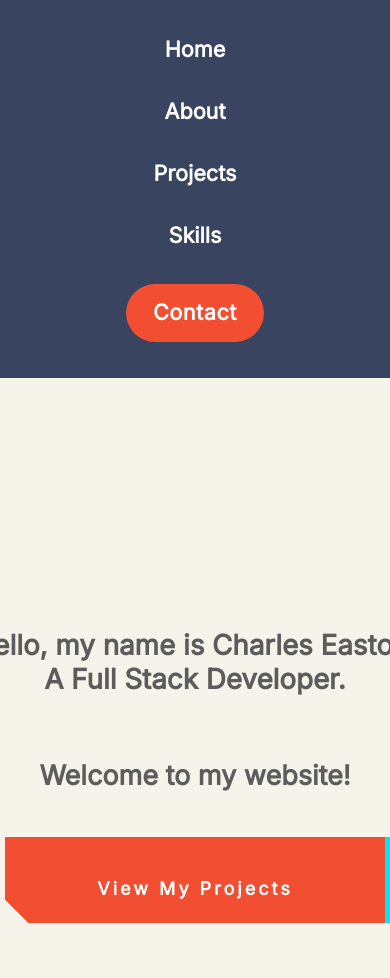
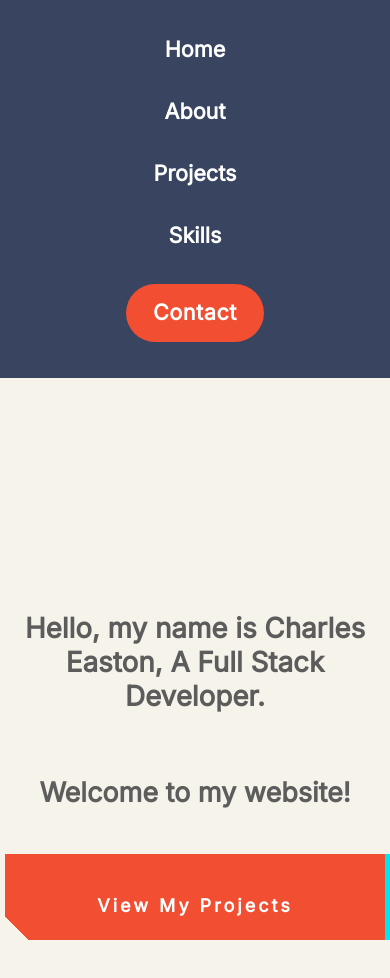
Before and after one commit to Charlesdigital/Portfolio_1, a React (Create React App) app: page / in a window 390 px wide. Shown: the top 978 px of the page. Built offline with nearby package versions, Linux system fonts and the light colour scheme.

Commit message:
fix padding in home container

```diff
--- a/src/components/Home/home.css
+++ b/src/components/Home/home.css
@@ -208,3 +208,10 @@ body {
     transform: translate(0);
   }
 }
+
+
+@media only screen and (max-width: 771px) {
+  .homeContainer {
+    padding: 50px;
+  }
+}
```
